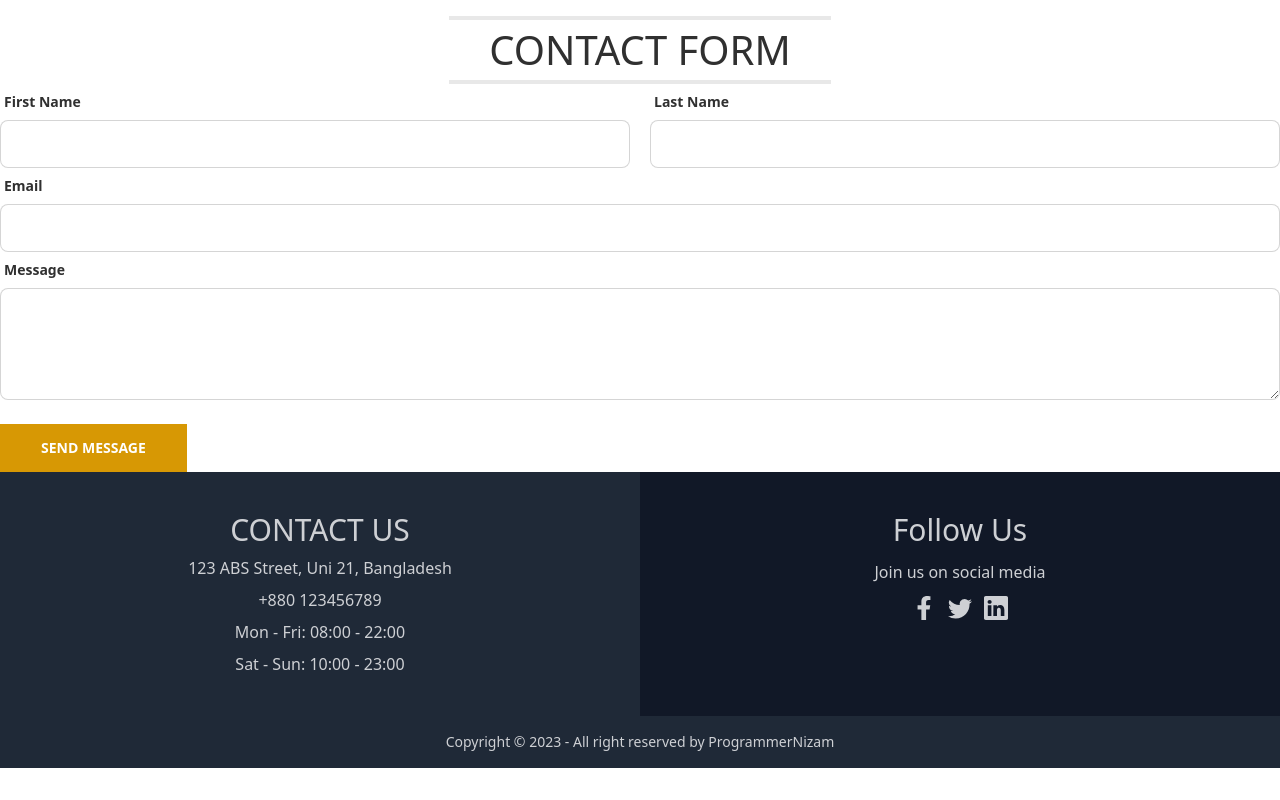
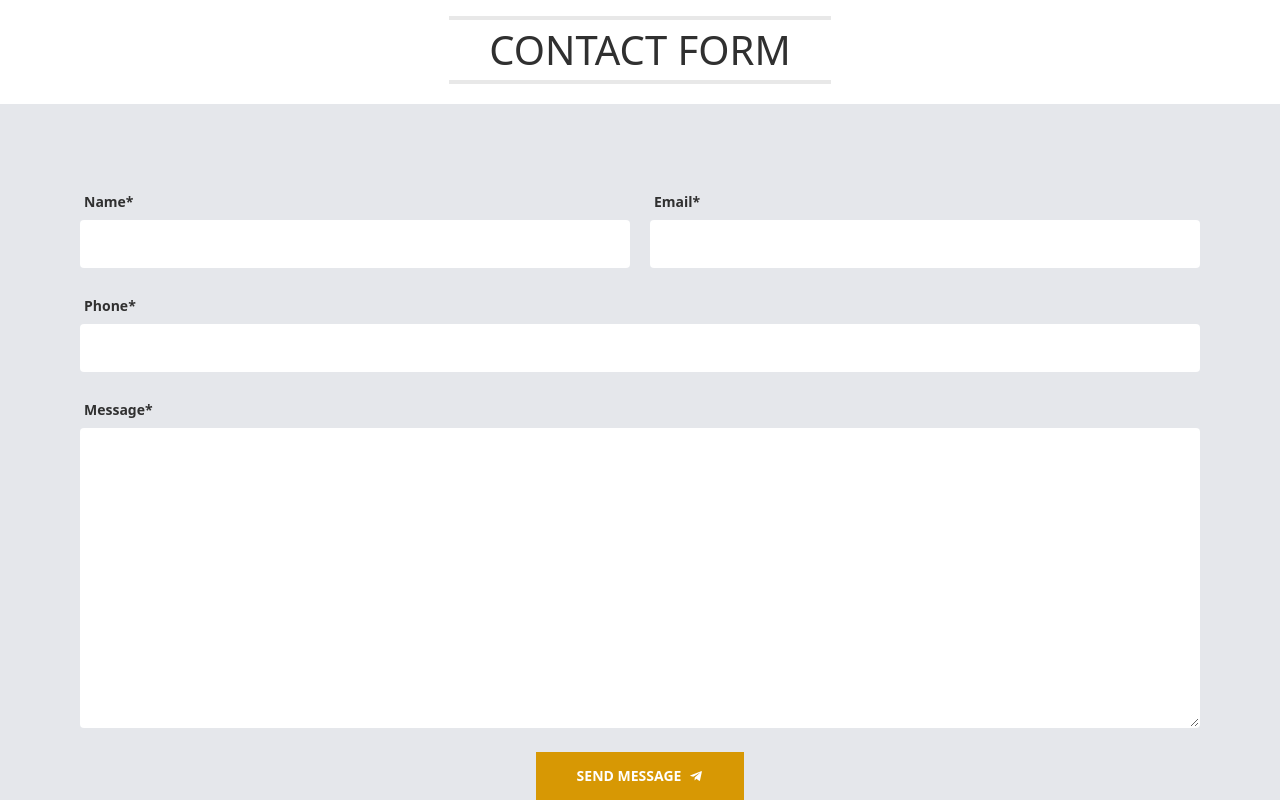
Before and after one commit to programmernizam/bistro-boss-restaurant, a React (Vite) app: page /contact in a window 1280 px wide. Shown: the part 1080-1880 px from the top of the page. Before the commit the page ends 1848 px from the top, so only its background shows below. Built offline with nearby package versions, Linux system fonts and the light colour scheme.

Commit message:
Contact form design completed

```diff
--- a/src/pages/ContactUs/ContactForm/ContactForm.jsx
+++ b/src/pages/ContactUs/ContactForm/ContactForm.jsx
@@ -1,4 +1,5 @@
 import { useForm } from "react-hook-form";
+import { BiLogoTelegram } from "react-icons/bi";
 import SharedTitle from "../../../components/SharedTitle";
 import Container from "../../Shared/Container";
 
@@ -17,6 +18,7 @@ const ContactForm = () => {
         />
       </div>
       <form
+        className="bg-gray-200 p-20 mt-5 mb-20"
         onSubmit={handleSubmit}
         // action="https://formspree.io/f/mjvzgjnk"
         // method="POST"
@@ -25,50 +27,49 @@ const ContactForm = () => {
         <div className="grid grid-cols-2 gap-5">
           <div className="form-control">
             <label className="label">
-              <span className="label-text font-semibold">First Name</span>
+              <span className="label-text font-semibold">Name*</span>
             </label>
             <input
-              className="input input-bordered"
-              {...register("firstName", { required: true })}
+              className="input rounded"
+              {...register("name", { required: true })}
             />
             <p className="text-error">
-              {errors.firstName?.type === "required" &&
-                "First Name is required"}
+              {errors.name?.type === "required" && "Name is required"}
             </p>
           </div>
           <div className="form-control">
             <label className="label">
-              <span className="label-text font-semibold">Last Name</span>
+              <span className="label-text font-semibold">Email*</span>
             </label>
             <input
-              className="input input-bordered"
-              {...register("lastName", { required: true })}
+              className="input rounded"
+              {...register("email", { required: true })}
             />
             <p className="text-error">
-              {errors.lastName?.type === "required" && "Last Name is required"}
+              {errors.email?.type === "required" && "Email is required"}
             </p>
           </div>
         </div>
-        {/* Email Filed */}
-        <div className="form-control">
+        {/* Phone Filed */}
+        <div className="form-control my-5">
           <label className="label">
-            <span className="label-text font-semibold">Email</span>
+            <span className="label-text font-semibold">Phone*</span>
           </label>
           <input
-            className="input input-bordered"
-            {...register("email", { required: true })}
+            className="input rounded"
+            {...register("phone", { required: true })}
           />
           <p className="text-error">
-            {errors.email?.type === "required" && "Email is required"}
+            {errors.phone?.type === "required" && "Phone number is required"}
           </p>
         </div>
         {/* Message Filed*/}
         <div className="form-control">
           <label className="label">
-            <span className="label-text font-bold">Message</span>
+            <span className="label-text font-bold">Message*</span>
           </label>
           <textarea
-            className="input input-bordered h-28"
+            className="input rounded h-[300px]"
             {...register("message", { required: true })}
           ></textarea>
           <p className="text-error">
@@ -76,12 +77,13 @@ const ContactForm = () => {
           </p>
         </div>
         {/* Login Button */}
-        <div className=" mt-6">
+        <div className="text-center mt-6">
           <button
             type="submit"
             className="btn btn-secondary px-10 rounded-none text-white"
           >
             Send Message
+            <BiLogoTelegram />
           </button>
         </div>
       </form>
```
